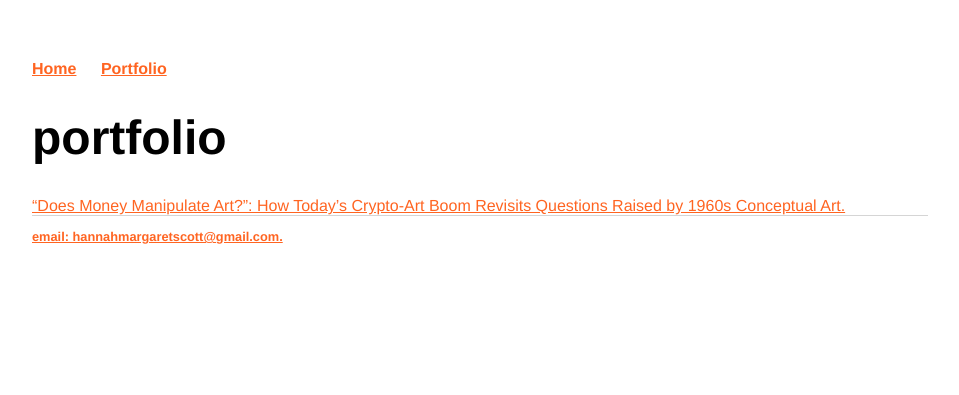
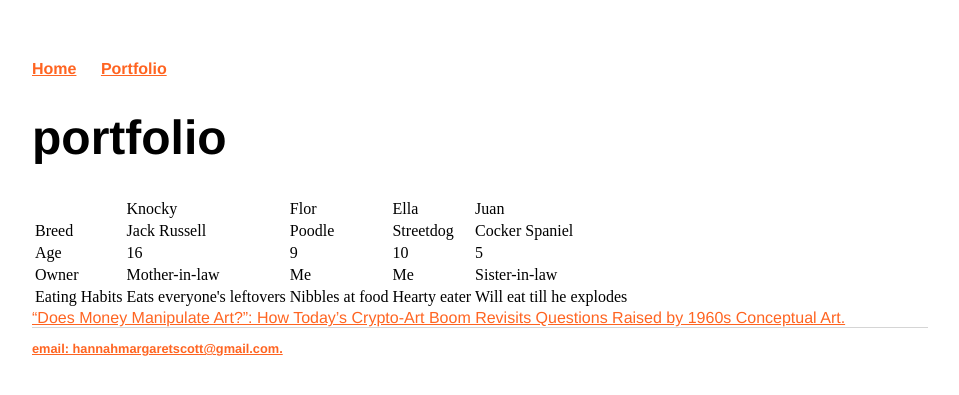
Before and after one commit to hannahmargaretscott/hannahmargaretscott.github.io, a Jekyll site: the page built from portfolio/index.html, in a window 1280 px wide. Shown: the top 395 px of the page, without its empty margins (160-1119 px from the left). Built offline with Jekyll 4.4.1, drawn with Linux system fonts in a browser that asks for light colours.

Commit message:
Update index.html

```diff
--- a/portfolio/index.html
+++ b/portfolio/index.html
@@ -4,6 +4,45 @@ title: portfolio
 ---
 <h1>{{ page.title }}</h1>
 
+<table>
+  <tr>
+    <td>&nbsp;</td>
+    <td>Knocky</td>
+    <td>Flor</td>
+    <td>Ella</td>
+    <td>Juan</td>
+  </tr>
+  <tr>
+    <td>Breed</td>
+    <td>Jack Russell</td>
+    <td>Poodle</td>
+    <td>Streetdog</td>
+    <td>Cocker Spaniel</td>
+  </tr>
+  <tr>
+    <td>Age</td>
+    <td>16</td>
+    <td>9</td>
+    <td>10</td>
+    <td>5</td>
+  </tr>
+  <tr>
+    <td>Owner</td>
+    <td>Mother-in-law</td>
+    <td>Me</td>
+    <td>Me</td>
+    <td>Sister-in-law</td>
+  </tr>
+  <tr>
+    <td>Eating Habits</td>
+    <td>Eats everyone's leftovers</td>
+    <td>Nibbles at food</td>
+    <td>Hearty eater</td>
+    <td>Will eat till he explodes</td>
+  </tr>
+</table>
+
+
 <div class="blurb">
 	<a href="https://stanfordrewired.com/post/crypto-art-1960s-conceptual-art">“Does Money Manipulate Art?”: How Today’s Crypto-Art Boom Revisits Questions Raised by 1960s Conceptual Art.</a>
 </div></.blurb>
```
